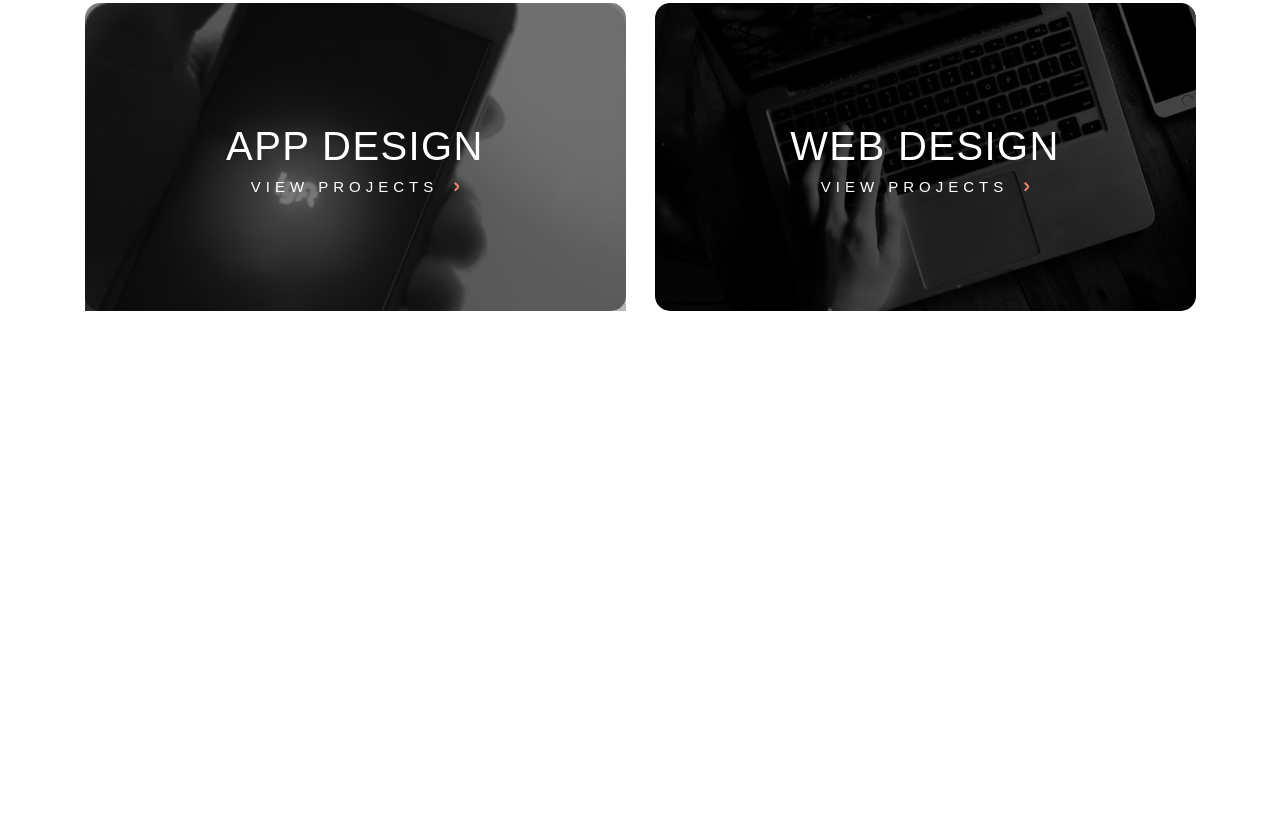
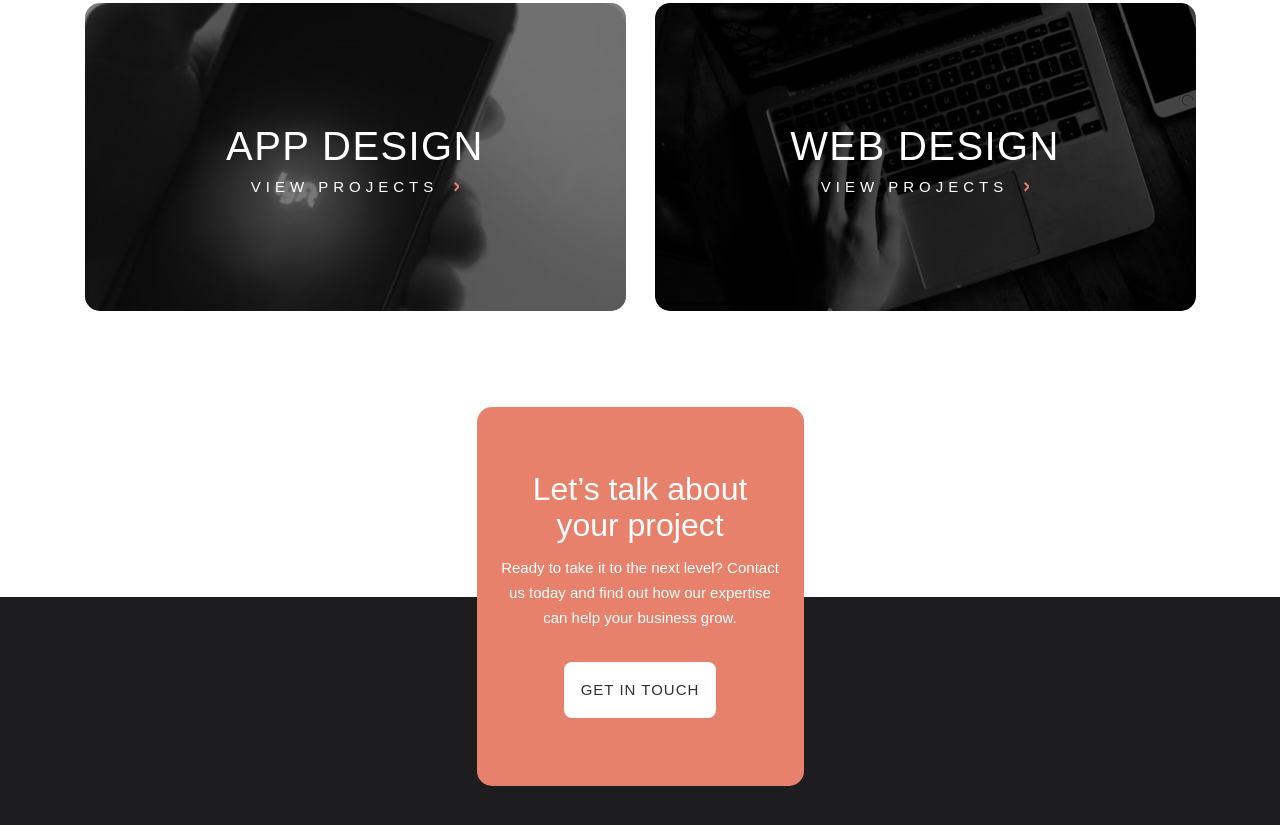
Before and after one commit to magdachikhr-hub/prepare_for_tailwind_pt2, a website: page index.html in a window 1280 px wide. Shown: the part 1027-1852 px from the top of the page. Before the commit the page ends 1338 px from the top, so only its background shows below. Drawn offline with Linux system fonts and the light colour scheme.

Commit message:
section fourth done

```diff
--- a/index.html
+++ b/index.html
@@ -53,12 +53,12 @@
           </div>
         </div>
       </section>
-      <section class="mt-[96px]">
+      <section class="mt-[96px] mb-[286px]">
         <div
           class="flex flex-col gap-6 items-center justify-center lg:flex-row lg:gap-[29px]"
         >
           <div
-            class="app w-[327px] h-[250px] text-white relative lg:w-[541px] lg:h-[308px]"
+            class="app w-[327px] h-[250px] text-white relative lg:w-[541px] lg:h-[308px] rounded-[15px]"
           >
             <div
               class="w-full h-full bg-black/50 absolute flex flex-col justify-center items-center rounded-[15px]"
@@ -124,5 +124,25 @@
         </div>
       </section>
     </main>
+    <footer class="h-[815px] bg-[#1D1C1E] relative flex justify-center">
+      <div
+        class="w-[327px] h-[379px] rounded-[15px] bg-[#E7816B] absolute bottom-[626px] pt-[64px] pl-[24px] pr-[24px] text-center"
+      >
+        <h3 class="text-[32px] font-medium leading-[36px] text-white">
+          Let’s talk about your project
+        </h3>
+        <p
+          class="text-[15px] text-white leading-[25px] font-normal mt-[12px] mb-[32px]"
+        >
+          Ready to take it to the next level? Contact us today and find out how
+          our expertise can help your business grow.
+        </p>
+        <button
+          class="w-[152px] h-[56px] rounded-[8px] bg-[#FFFFFF] text-[#333136] tracking-[1px] text-[15px] font-medium uppercase hover:bg-black hover:text-white"
+        >
+          Get in touch
+        </button>
+      </div>
+    </footer>
   </body>
 </html>
```
Also changed, not shown: output.css.
